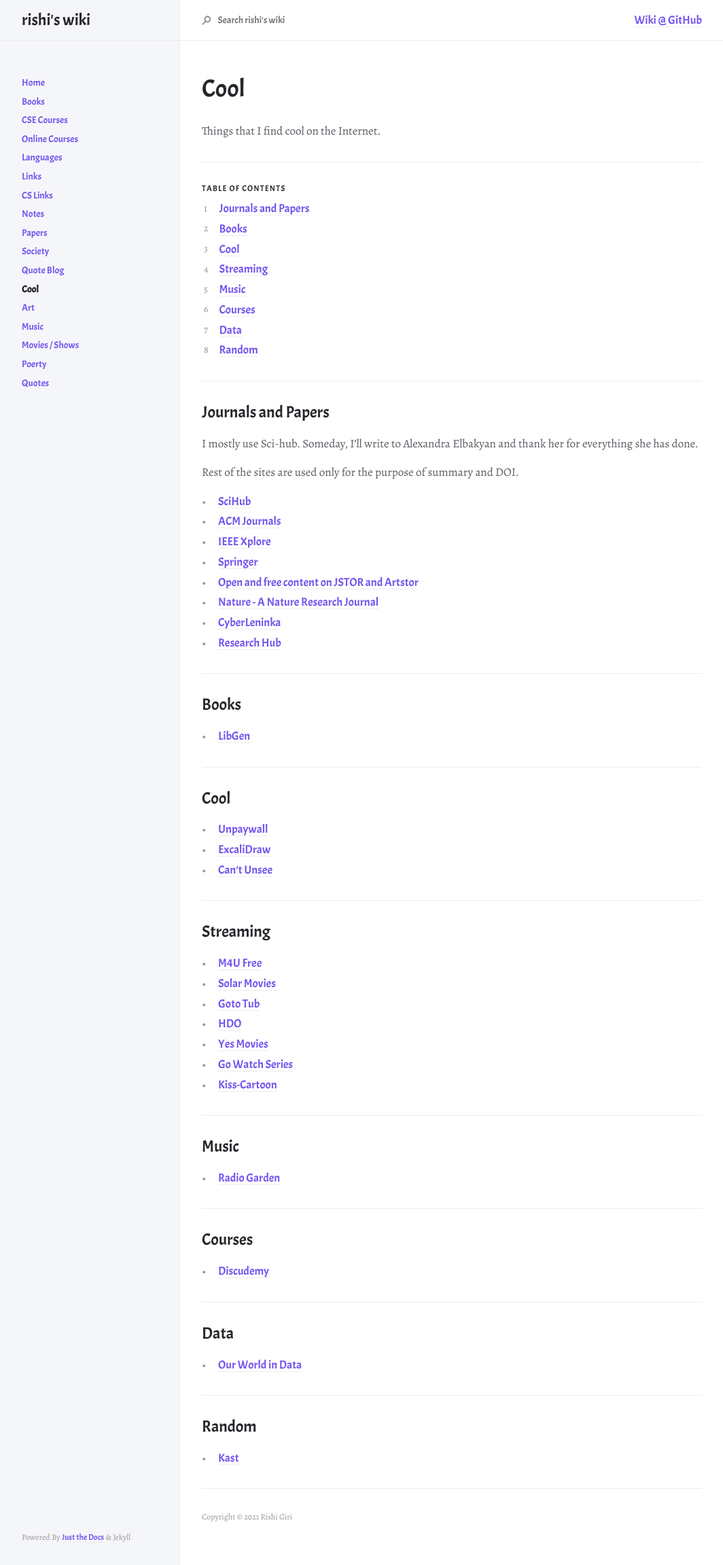
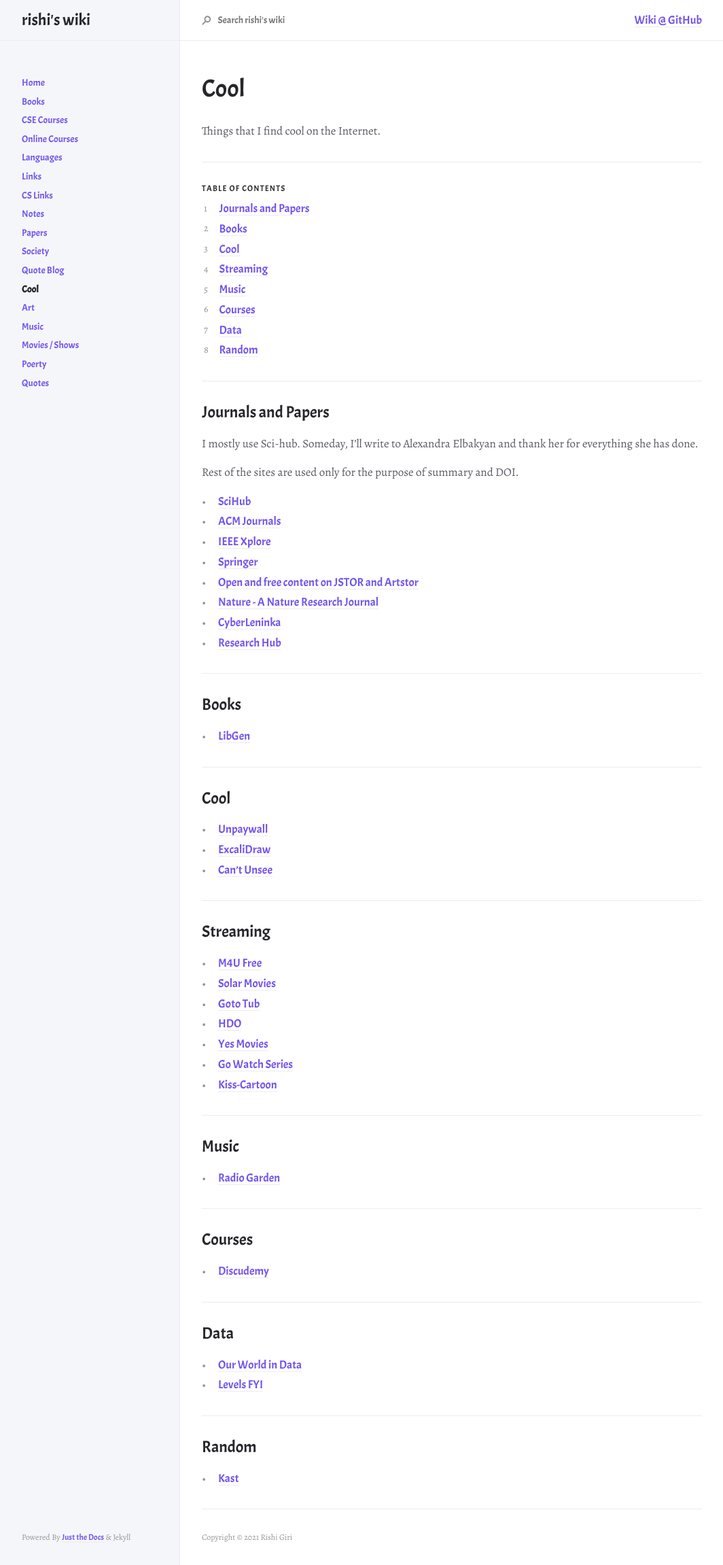
Before and after one commit to r8w/r8w, a Jekyll site: the page built from docs/cool.md, in a window 1280 px wide. Shown: the whole page at 68% size, without its empty margins (107-1171 px from the left). Built offline with Jekyll 4.4.1, drawn with Linux system fonts in a browser that asks for light colours; nearby versions of some CDN libraries.

Commit message:
update cool

```diff
--- a/docs/cool.md
+++ b/docs/cool.md
@@ -77,6 +77,7 @@ Rest of the sites are used only for the purpose of summary and DOI.
 ## Data
 
 - [Our World in Data](https://ourworldindata.org/)
+- [Levels FYI](https://www.levels.fyi/)
 
 ---
 
```
